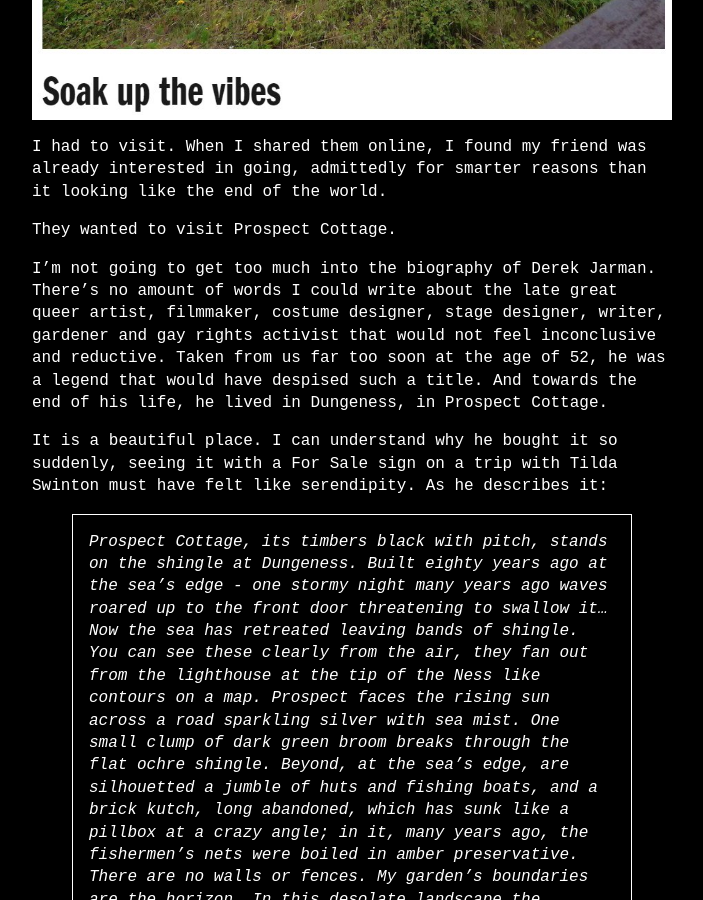
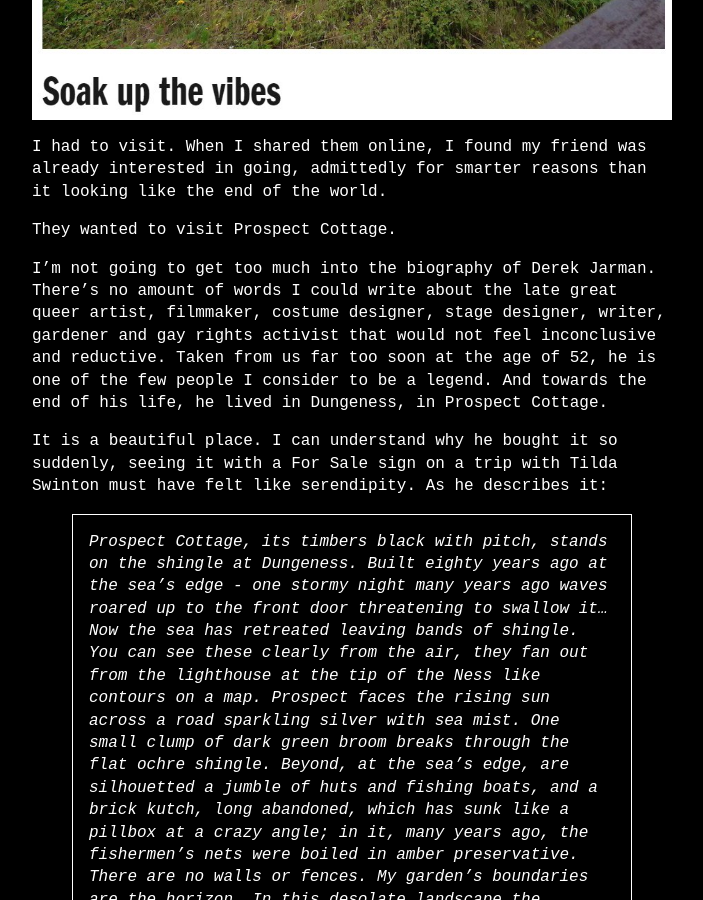
Before and after one commit to nightelectricity/nightelectricity.github.io, a Jekyll site: the page built from _posts/2023-07-27-A-DEATH-IN-DUNGENESS.md, in a window 1280 px wide and 900 px high, scrolled down 1312 px. Shown: the whole window, without its empty margins (288-991 px from the left). Built offline with Jekyll 4.4.1, drawn with Linux system fonts in a browser that asks for light colours.

Commit message:
Update 2023-07-27-A-DEATH-IN-DUNGENESS.md

```diff
--- a/_posts/2023-07-27-A-DEATH-IN-DUNGENESS.md
+++ b/_posts/2023-07-27-A-DEATH-IN-DUNGENESS.md
@@ -26,7 +26,7 @@ I had to visit. When I shared them online, I found my friend was already interes
 
 They wanted to visit Prospect Cottage.
 
-I’m not going to get too much into the biography of Derek Jarman. There’s no amount of words I could write about the late great queer artist, filmmaker, costume designer, stage designer, writer, gardener and gay rights activist that would not feel inconclusive and reductive. Taken from us far too soon at the age of 52, he was a legend that would have despised such a title.  And towards the end of his life, he lived in Dungeness, in Prospect Cottage.
+I’m not going to get too much into the biography of Derek Jarman. There’s no amount of words I could write about the late great queer artist, filmmaker, costume designer, stage designer, writer, gardener and gay rights activist that would not feel inconclusive and reductive. Taken from us far too soon at the age of 52, he is one of the few people I consider to be a legend.  And towards the end of his life, he lived in Dungeness, in Prospect Cottage.
 
 It is a beautiful place. I can understand why he bought it so suddenly, seeing it with a For Sale sign on a trip with Tilda Swinton must have felt like serendipity. As he describes it:
 
```
